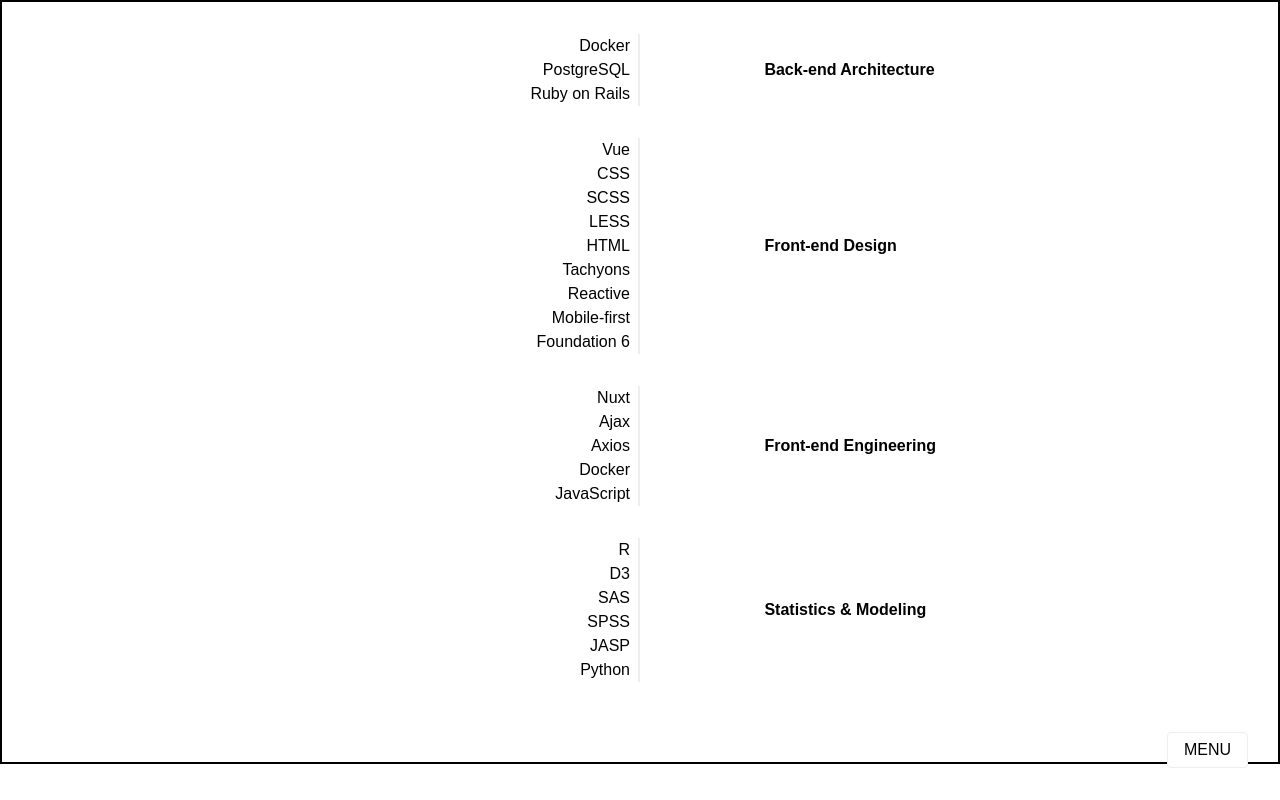
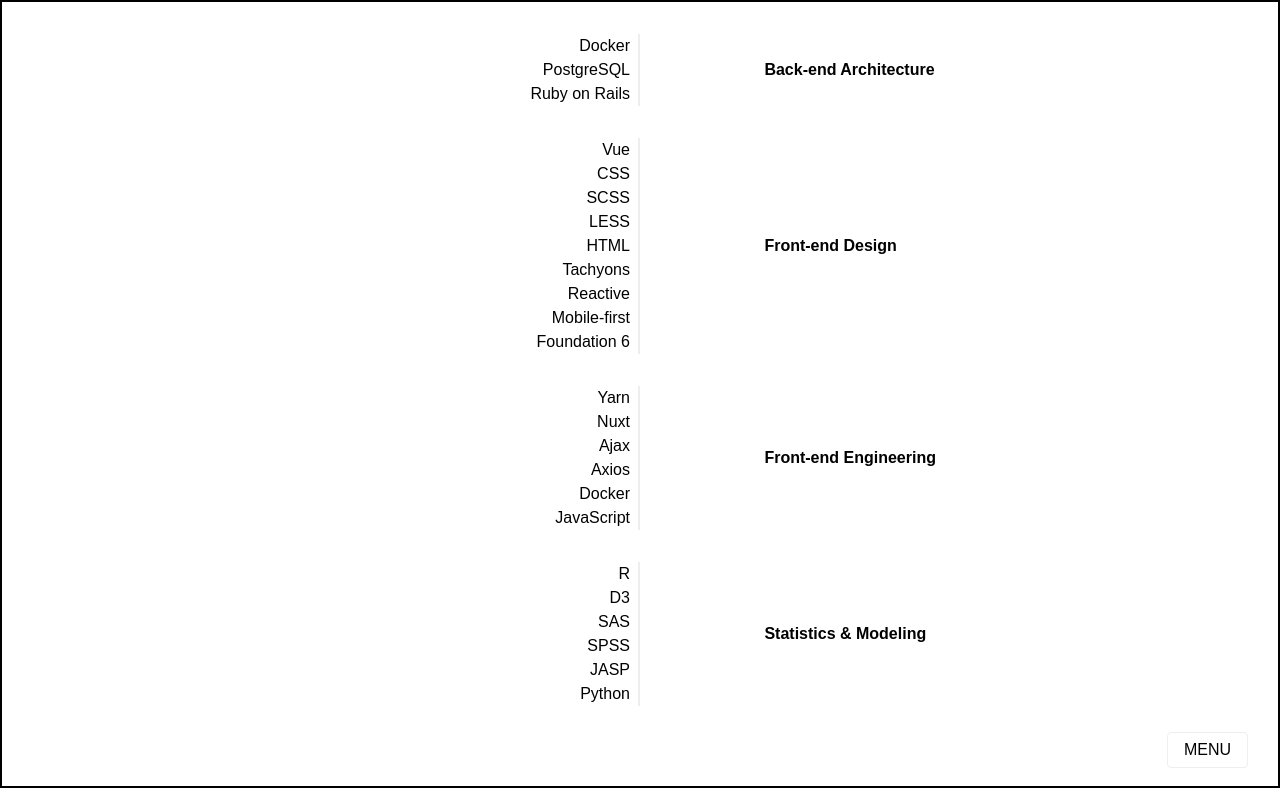
Before and after one commit to 1Mill/ErikEkberg.info, a Nuxt app: page /tools in a window 1280 px wide. Built offline with nearby package versions, Linux system fonts and the light colour scheme.

Commit message:
Add yarn to tools

```diff
--- a/pages/tools.vue
+++ b/pages/tools.vue
@@ -55,7 +55,8 @@
 						'Docker',
 						'JavaScript',
 						'Axios',
-						'Ajax'
+						'Ajax',
+						'Yarn'
 					]
 				},
 				{
```
